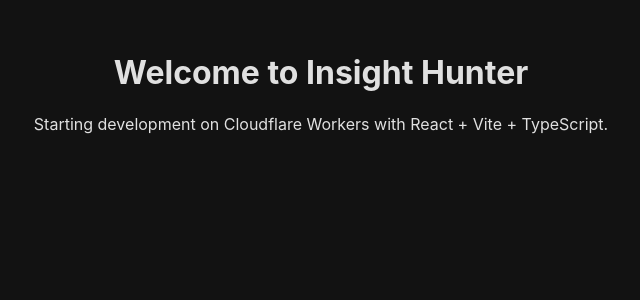
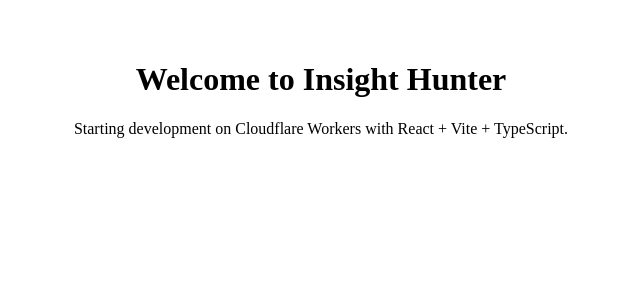
Before and after one commit to Insight-Hunter/ih-v2-1-1, a React app: page / in a window 1280 px wide. Shown: the top 300 px of the page, without its empty margins (319-959 px from the left). Built offline with nearby package versions, Linux system fonts and the light colour scheme; the HTML template or start-up script is replaced by a standard one.

Commit message:
initial setup

```diff
--- a/src/styles.css
+++ b/src/styles.css
@@ -1,4 +1,4 @@
-body {
+ ibody {
   margin: 0;
   font-family: -apple-system, BlinkMacSystemFont, 'Segoe UI', Roboto, Oxygen,
     Ubuntu, Cantarell, 'Open Sans', 'Helvetica Neue', sans-serif;
```
